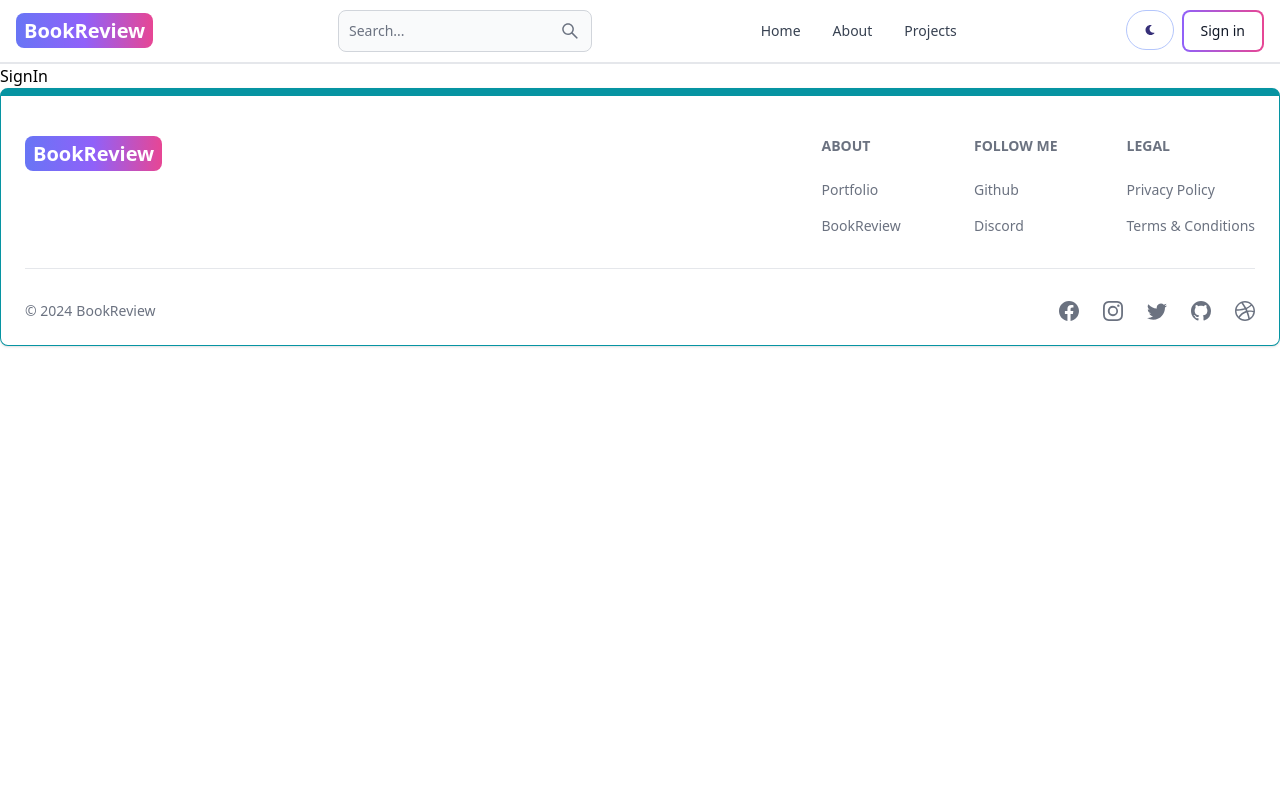
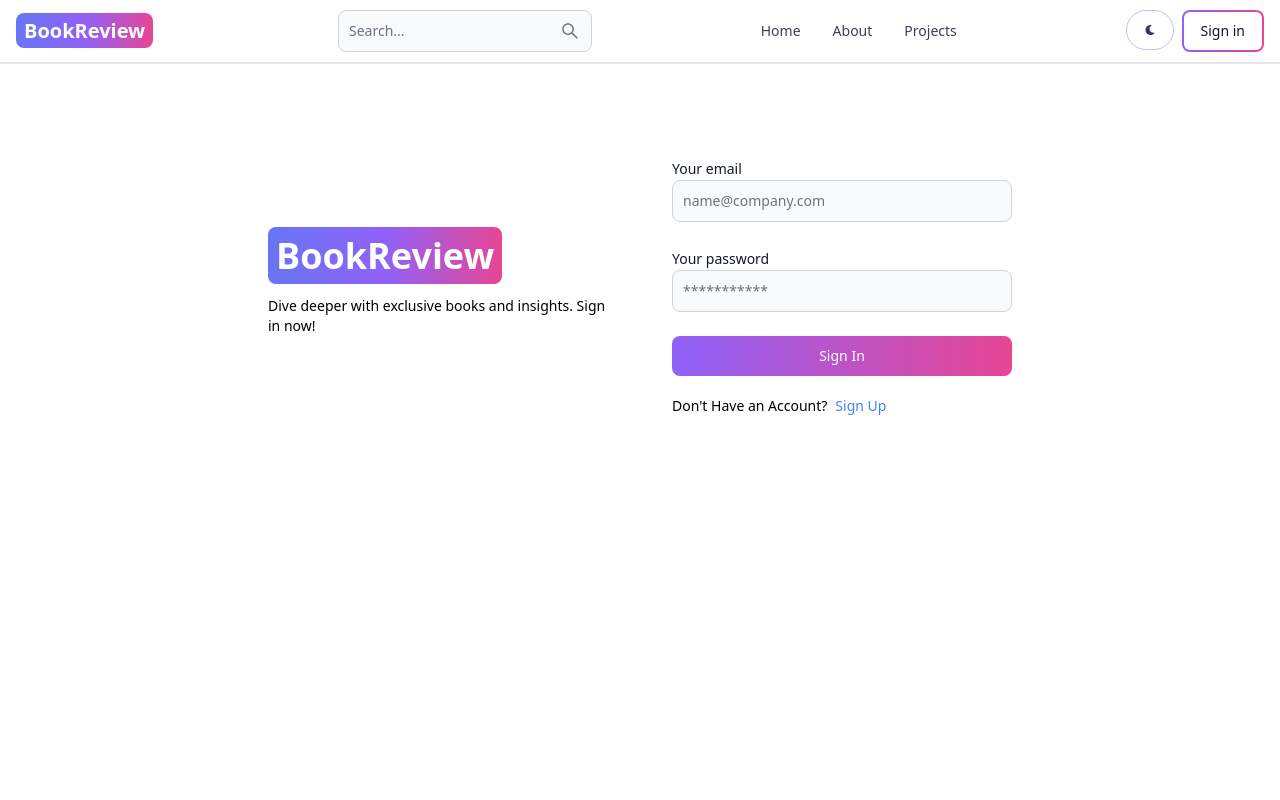
Before and after one commit to rikhiltaneja/S53_JasonWilliam_Capstone_BookReview, a React (Vite) app in the folder client/: page /sign-in in a window 1280 px wide. Shown: the top 800 px of the page. Built offline with nearby package versions, Linux system fonts and the light colour scheme.

Commit message:
Signin functionality

```diff
--- a/client/src/pages/SignIn.jsx
+++ b/client/src/pages/SignIn.jsx
@@ -1,9 +1,122 @@
-import React from 'react'
+import { Alert, Button, Label, Spinner, TextInput } from 'flowbite-react';
+import { useState } from 'react';
+import { Link, useNavigate } from 'react-router-dom';
+import { toast } from 'react-toastify';
+import 'react-toastify/dist/ReactToastify.css';
 
-function SignIn() {
+
+
+export default function SignIn() {
+  const [formData, setFormData] = useState({});
+  const [errorMessage, setErrorMessage] = useState(null);
+  const [loading, setLoading] = useState(false);
+  const navigate = useNavigate();
+  const handleChange = (e) => {
+    setFormData({ ...formData, [e.target.id]: e.target.value.trim() });
+  };
+  const handleSubmit = async (e) => {
+    e.preventDefault();
+    if (!formData.email || !formData.password) {
+      return setErrorMessage('Please fill out all fields.');
+    }
+    try {
+      setLoading(true);
+      setErrorMessage(null);
+      const res = await fetch('/api/auth/signin', {
+        method: 'POST',
+        headers: { 'Content-Type': 'application/json' },
+        body: JSON.stringify(formData),
+      });
+
+      if (res.status === 400) {
+        const data = await res.json();
+        setLoading(false);
+        if (data.message === 'User not found') {
+          toast.error("Email and Password did not match");
+        }
+         else {
+          setErrorMessage(data.message || 'Something went wrong.');
+        }
+      } else {
+        const data = await res.json();
+        setLoading(false);
+
+        if (res.ok) {
+          // Successfully signed in
+          navigate('/');
+          toast.success('Signed in successfully!');
+        } else {
+          setErrorMessage(data.message || 'Something went wrong.');
+        }
+      }
+    } catch (error) {
+      setErrorMessage(error.message);
+      setLoading(false);
+    }
+  };
+
   return (
-    <div>SignIn</div>
-  )
+    <div className='min-h-screen mt-20'>
+      <div className='flex p-3 max-w-3xl mx-auto flex-col md:flex-row md:items-center gap-16'>
+        {/* left */}
+        <div className='flex-1'>
+        <Link to='/' className='font-bold dark:text-white text-4xl'>
+        <span className='px-2 py-1 bg-gradient-to-r from-indigo-500 via-purple-500 to-pink-500 rounded-lg text-white mr-4'>BookReview</span>
+        </Link>
+          <p className='text-sm mt-5'>
+          Dive deeper with exclusive books and insights. Sign in now!
+          </p>
+        </div>
+        {/* right */}
+
+        <div className='flex-1'>
+          <form className='flex flex-col gap-6' onSubmit={handleSubmit}>
+
+            <div>
+              <Label value='Your email' />
+              <TextInput
+                type='email'
+                placeholder='name@company.com'
+                id='email'
+                aria-label='Username'
+                onChange={handleChange}
+              />
+            </div>
+            <div>
+              <Label value='Your password' />
+              <TextInput
+                type='password'
+                placeholder='***********'
+                id='password'
+                aria-label='Username'
+                onChange={handleChange}
+              />
+            </div>
+            <Button
+              gradientDuoTone='purpleToPink'
+              type='submit'
+              disabled={loading}
+            >
+              {loading ? (
+                <>
+                  <Spinner size='sm' />
+                  <span className='pl-3'>Loading...</span>
+                </>
+              ) : (
+                'Sign In'
+              )}
+            </Button>
+
+          </form>
+          <div className='flex gap-2 text-sm mt-5'>
+            <span>Don't Have an Account?</span>
+            <Link to='/sign-up' className='text-blue-500'>
+              Sign Up
+            </Link>
+          </div>
+
+        </div>
+      </div>
+    </div>
+  );
 }
-
-export default SignIn
```
Also changed, not shown: 1 other file (tests, documents, lock files or other folders).
